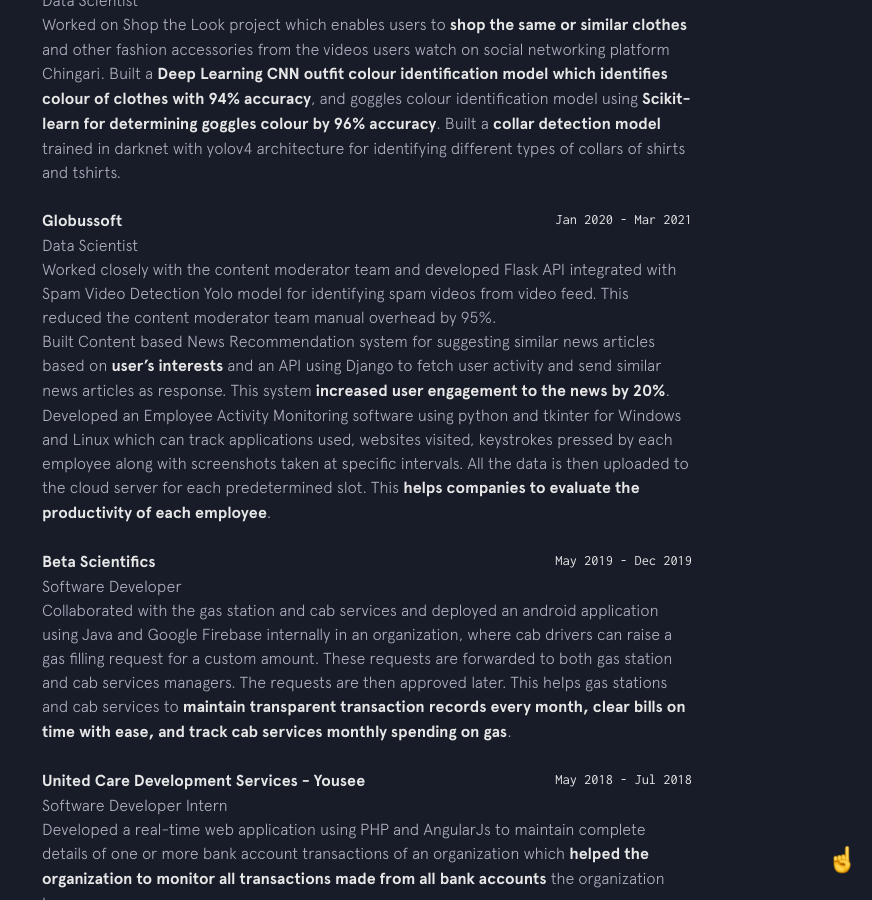
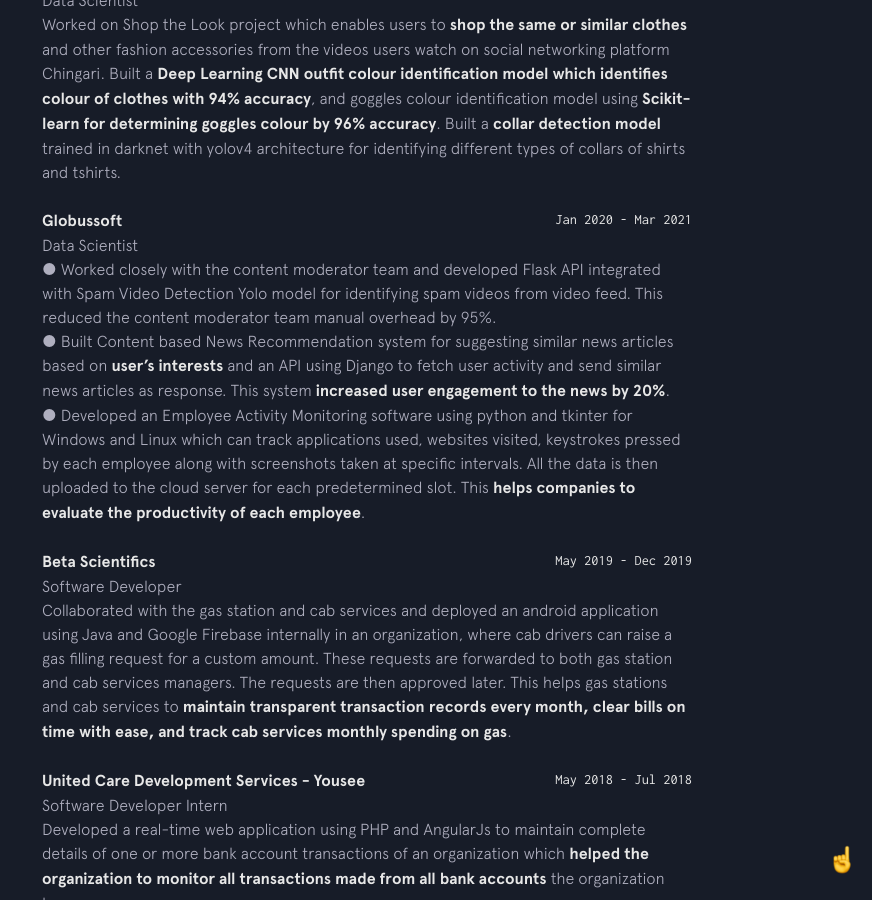
Before and after one commit to srikanthkarre/portfolio, a Jekyll site: the page built from index.html, in a window 1280 px wide and 900 px high, scrolled down 2771 px. Shown: the whole window, without its empty margins (408-1280 px from the left). Built offline with Jekyll 4.4.1, drawn with Linux system fonts in a browser that asks for light colours; nearby versions of some CDN libraries.

```diff
--- a/_data/experience.yml
+++ b/_data/experience.yml
@@ -30,7 +30,7 @@
   time: Jan 2020 - Mar 2021
   position: Data Scientist
   location: Bengaluru, India
-  description: <p>Worked closely with the content moderator team and developed Flask API integrated with Spam Video Detection Yolo model for identifying spam videos from video feed. This </strong>reduced the content moderator team manual overhead by 95%</strong>. <br>Built Content based News Recommendation system for suggesting similar news articles based on <strong>user’s interests</strong> and an API using Django to fetch user activity and send similar news articles as response. This system <strong>increased user engagement to the news by 20%</strong>. <br>Developed an Employee Activity Monitoring software using python and tkinter for Windows and Linux which can track applications used, websites visited, keystrokes pressed by each employee along with screenshots taken at specific intervals. All the data is then uploaded to the cloud server for each predetermined slot. This <strong>helps companies to evaluate the productivity of each employee</strong>.</p>
+  description: <p>● Worked closely with the content moderator team and developed Flask API integrated with Spam Video Detection Yolo model for identifying spam videos from video feed. This </strong>reduced the content moderator team manual overhead by 95%</strong>. <br>● Built Content based News Recommendation system for suggesting similar news articles based on <strong>user’s interests</strong> and an API using Django to fetch user activity and send similar news articles as response. This system <strong>increased user engagement to the news by 20%</strong>. <br>● Developed an Employee Activity Monitoring software using python and tkinter for Windows and Linux which can track applications used, websites visited, keystrokes pressed by each employee along with screenshots taken at specific intervals. All the data is then uploaded to the cloud server for each predetermined slot. This <strong>helps companies to evaluate the productivity of each employee</strong>.</p>
   used:
     - thing: Python
     - thing: Yolo
```
